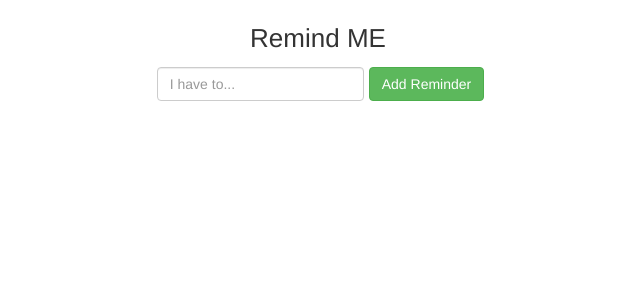
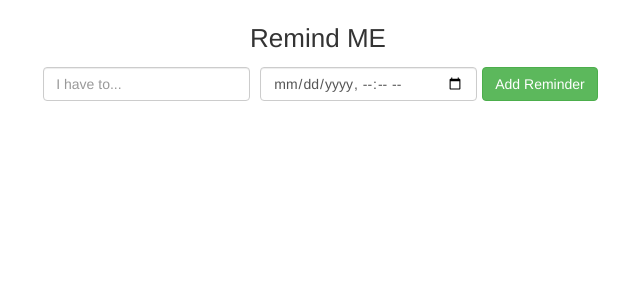
Before and after one commit to dwilkinson167/remindme, a React (Create React App) app: page / in a window 1280 px wide. Shown: the top 300 px of the page, without its empty margins (322-962 px from the left). Built offline with nearby package versions, Linux system fonts and the light colour scheme.

Commit message:
Timestamps

```diff
--- a/src/actions/index.js
+++ b/src/actions/index.js
@@ -1,9 +1,10 @@
 import {ADD_REMINDER, DELETE_REMINDER} from "../constants";
 
-export const addReminder = (text) => {
+export const addReminder = (text, dueDate) => {
     const action = {
         type: ADD_REMINDER,
-        text
+        text,
+        dueDate
     }
     console.log('action in addReminder', action);
     return action;
--- a/src/components/App.jsx
+++ b/src/components/App.jsx
@@ -7,13 +7,14 @@
     constructor(props) {
         super(props);
         this.state = {
-            text: ''
+            text: '',
+            durDate: ''
         }
     }
 
     addReminder() {
-
-        this.props.addReminder(this.state.text);
+        console.log('this.state.dueDate', this.state.dueDate);
+        this.props.addReminder(this.state.text, this.state.dueDate);
     }
 
     deleteReminder(id) {
@@ -34,7 +35,7 @@
                                 <div
                                     className="list-item delete-button"
                                     onClick={() => this.deleteReminder(reminder.id)}
-                                    >
+                                >
                                     &#x2715;
                                 </div>
 
@@ -59,6 +60,12 @@
                             className="form-control"
                             placeholder="I have to..."
                             onChange={event => this.setState({text: event.target.value})}
+                        />
+
+                        <input
+                            className="form-control"
+                            type="datetime-local"
+                            onChange={event => this.setState({dueDate: event.target.value})}
                         />
                     </div>
 
--- a/src/reducers/index.js
+++ b/src/reducers/index.js
@@ -1,9 +1,11 @@
 import {ADD_REMINDER, DELETE_REMINDER} from '../constants';
 
 const reminder = (action) => {
+    let {text, dueDate} = action;
     return {
-        text: action.text,
-        id: Math.random()
+        id: Math.random(),
+        text,
+        dueDate
     }
 }
 
```
